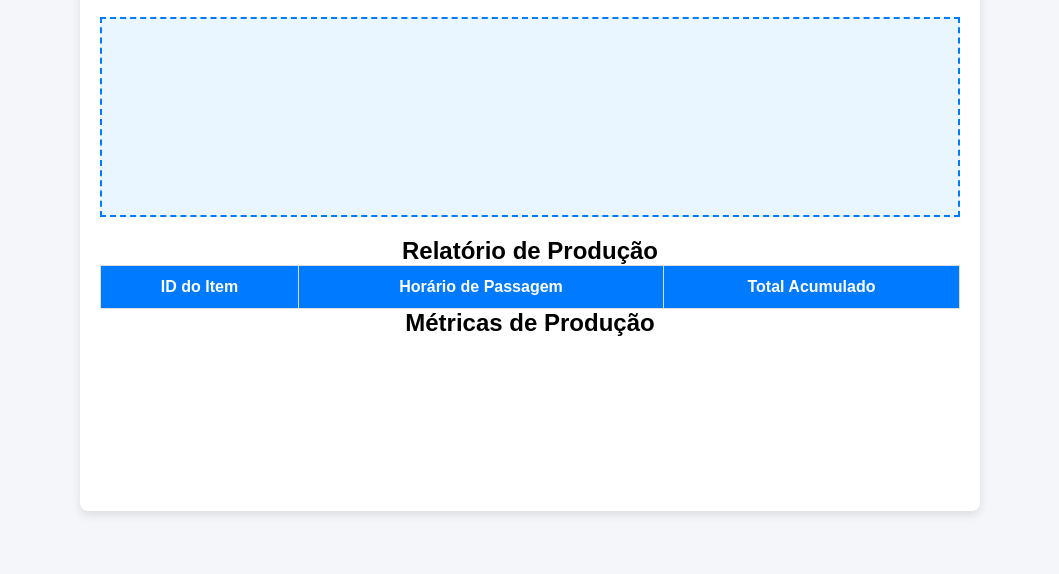
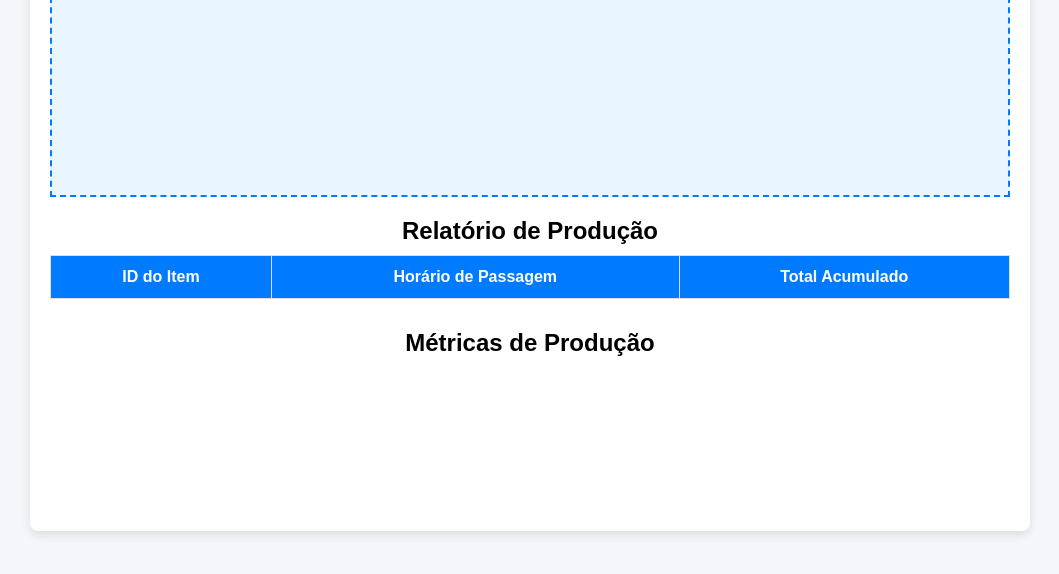
Before and after one commit to Brunoventuri123/simulacao-caixas, a plain HTML site: page index.html in a window 1280 px wide. Shown: the part 202-776 px from the top of the page, without its empty margins (110-1169 px from the left). Drawn offline with nearby package versions, Linux system fonts and the light colour scheme.

Commit message:
Update style.css

```diff
--- a/style.css
+++ b/style.css
@@ -1,4 +1,3 @@
-/* Reset básico */
 * {
     margin: 0;
     padding: 0;
@@ -7,30 +6,31 @@
 
 body {
     font-family: 'Arial', sans-serif;
+    background-color: #f4f6f9;
     display: flex;
     justify-content: center;
     align-items: center;
     min-height: 100vh;
-    background-color: #f4f6f9;
 }
 
 .container {
     width: 90%;
-    max-width: 900px;
-    text-align: center;
-    background: #ffffff;
+    max-width: 1000px;
+    background: #fff;
+    border-radius: 8px;
     box-shadow: 0px 4px 10px rgba(0, 0, 0, 0.1);
-    border-radius: 8px;
     padding: 20px;
 }
 
 header h1 {
+    font-size: 1.8em;
     color: #333;
-    font-size: 1.8em;
     margin-bottom: 20px;
+    text-align: center;
 }
 
 .controls {
+    text-align: center;
     margin-bottom: 20px;
 }
 
@@ -86,11 +86,13 @@ button:hover:not(:disabled) {
 
 .data-section {
     margin-top: 20px;
+    text-align: center;
 }
 
 #data-table {
     width: 100%;
     border-collapse: collapse;
+    margin-top: 10px;
 }
 
 #data-table th, #data-table td {
@@ -102,9 +104,13 @@ button:hover:not(:disabled) {
 #data-table th {
     background-color: #007bff;
     color: white;
-    font-weight: bold;
 }
 
 #data-table tr:nth-child(even) {
     background-color: #f2f2f2;
 }
+
+.chart-section {
+    margin-top: 30px;
+    text-align: center;
+}
```
